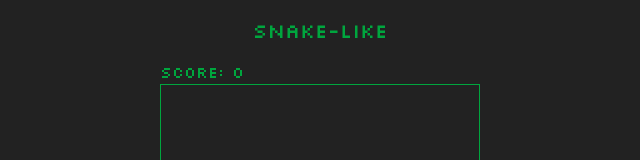
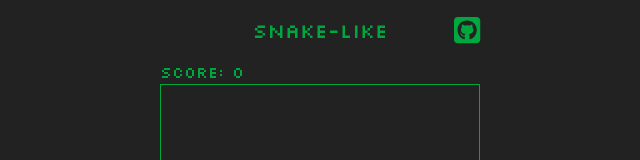
Before and after one commit to shanemcfadden/snake-like, a React (Vite) app: page / in a window 1280 px wide. Shown: the top 160 px of the page, without its empty margins (320-960 px from the left). Built offline with nearby package versions, Linux system fonts and the light colour scheme.

Commit message:
Add link to GitHub source (#13)

```diff
--- a/src/components/App.tsx
+++ b/src/components/App.tsx
@@ -2,10 +2,11 @@ import { Container } from "./Container";
 import { Display } from "./Display";
 import { Controller } from "./Controller";
 import { Scoreboard } from "./Scoreboard";
+import { Banner } from "./Banner";
 
 export const App = () => (
   <Container>
-    <h1 className="my-4 text-center text-xl text-primary">Snake-like</h1>
+    <Banner />
     <Scoreboard />
     <Display />
     <div className="flex justify-center my-4">
--- /dev/null
+++ b/src/components/Banner.tsx
@@ -0,0 +1,21 @@
+import { FontAwesomeIcon } from "@fortawesome/react-fontawesome";
+import { faSquareGithub } from "@fortawesome/free-brands-svg-icons";
+import { memo } from "react";
+
+export const Banner = memo(() => (
+  <div className="flex justify-between">
+    <div className="w-12" />
+    <h1 className="my-4 text-center text-xl">Snake-like</h1>
+    <div className="w-12 text-right my-auto text-3xl">
+      <a href={GITHUB_REPOSITORY_URL} target="_blank" rel="noreferrer">
+        <FontAwesomeIcon
+          icon={faSquareGithub}
+          title="View source on GitHub"
+          widthAuto
+        />
+      </a>
+    </div>
+  </div>
+));
+
+const GITHUB_REPOSITORY_URL = "https://github.com/shanemcfadden/snake-like";
```
